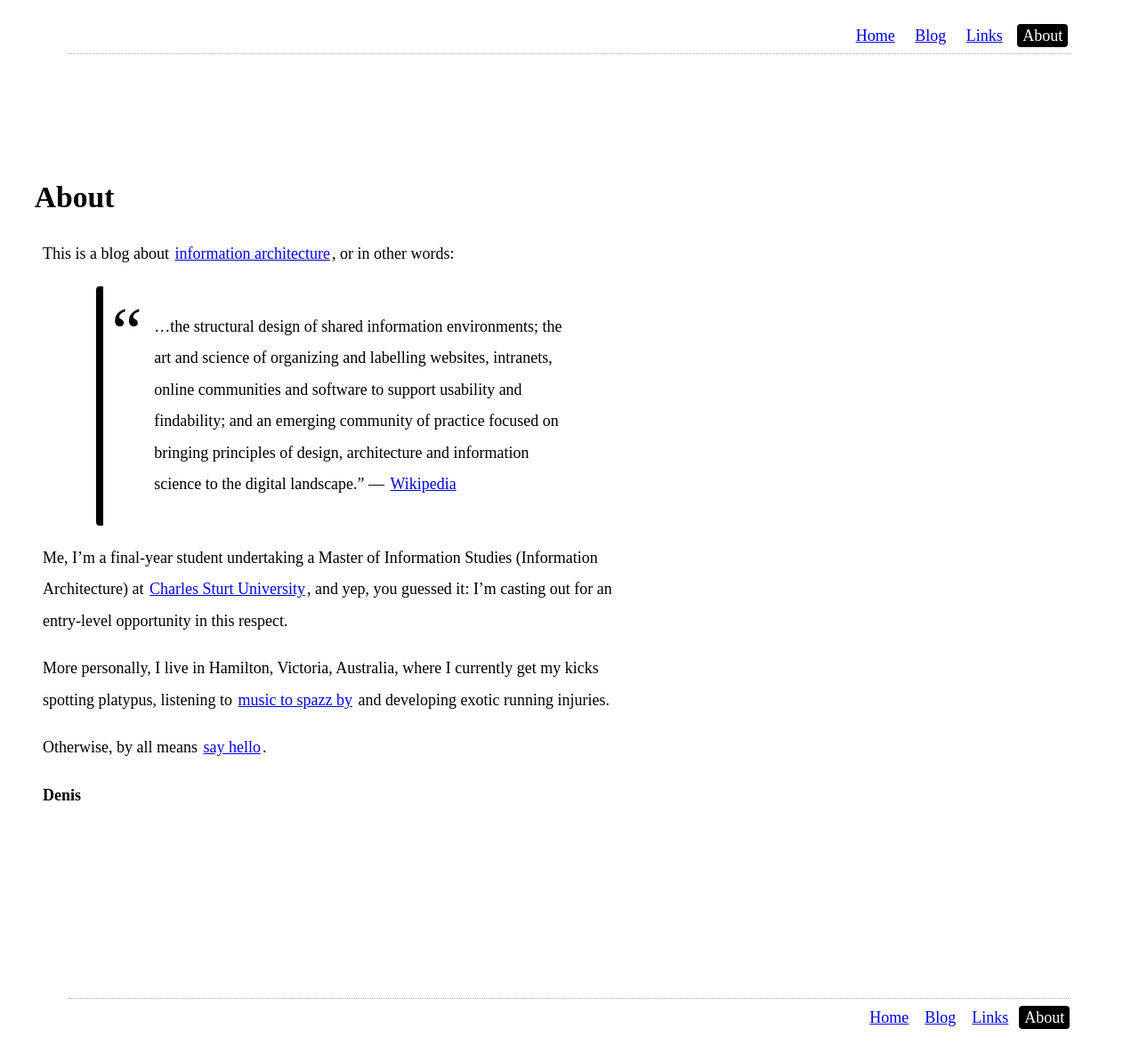
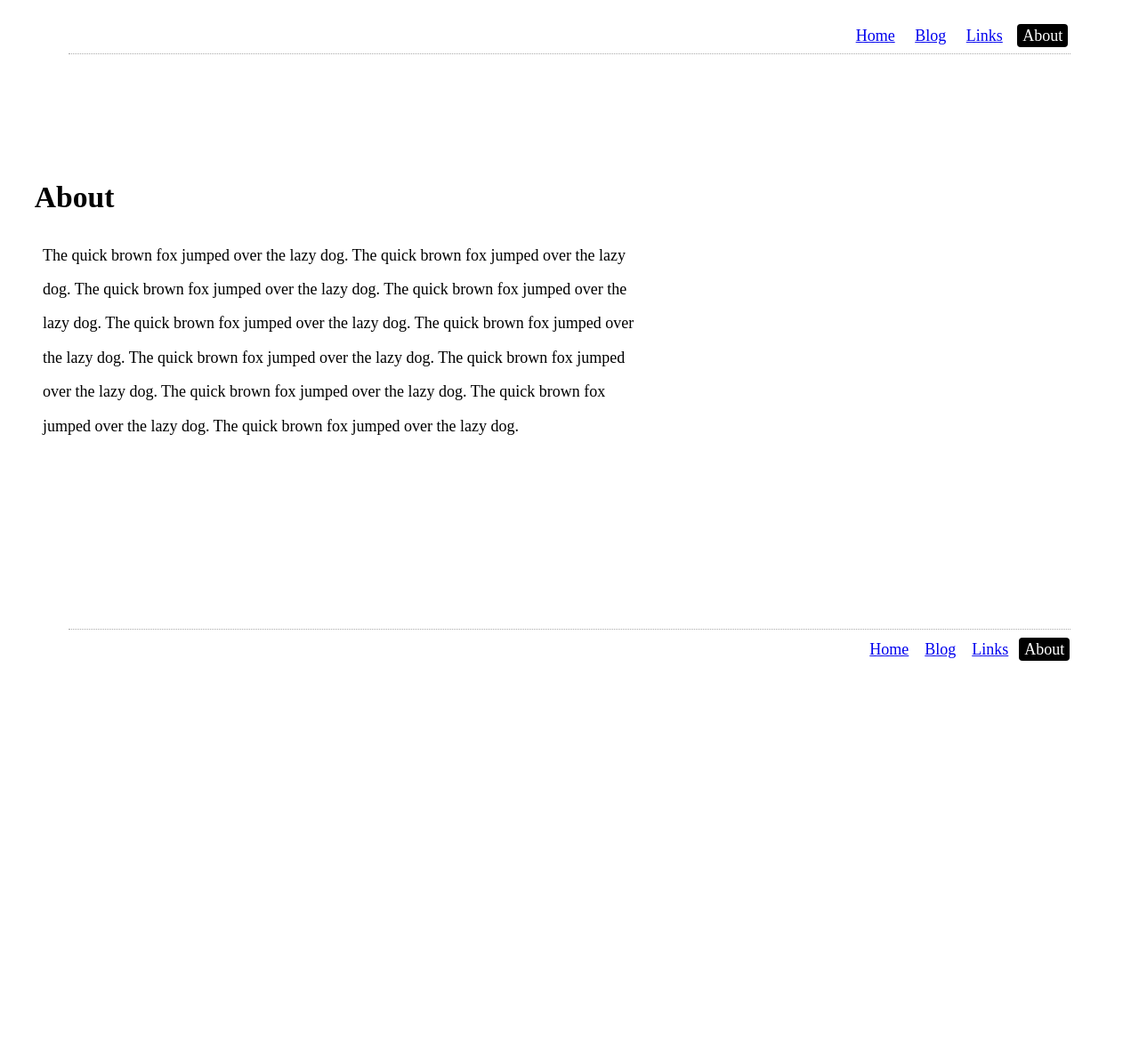
Before and after one commit to denismcdonald/blog, a Jekyll site: the page built from about.md, in a window 1280 px wide. Shown: the whole page at 89% size. Built offline with Jekyll 4.4.1, drawn with Linux system fonts in a browser that asks for light colours; after the commit the page ends 900 px from its top, so only the background shows below that.

Commit message:
Plain improvements

```diff
--- a/_sass/main.scss
+++ b/_sass/main.scss
@@ -59,7 +59,7 @@
     // color: #555555;
     padding: 0.5rem 1rem 0.5rem 3rem;
     // border-left: 8px solid #78C0A8;
-    border-left: 8px solid #000;
+    // border-left: 8px solid #eee;
     line-height: 1.6;
     position: relative;
     quotes: "\201C""\201D""\2018""\2019";
@@ -70,7 +70,7 @@
     content: "\201C";
     // color: #78C0A8;
     font-size: 4rem;
-    font-family: 'Times New Roman', Times, serif;
+    // font-family: 'Times New Roman', Times, serif;
     position: absolute;
     left: 10px;
     top: -10px;
@@ -95,9 +95,9 @@
 }
 
 a:hover {
-    background: #000;
-    border-radius: 4px;
-    color: #fff;
+    // background: #000;
+    // border-radius: 4px;
+    // color: #fff;
     text-decoration: none;
 }
 
@@ -143,7 +143,13 @@
     -webkit-align-items: baseline;
 }
 
+// .archive-list a {
+//     margin: 0;
+//     padding: 0;
+// }
+
 .archive-list p {
+    line-height: 2.25rem;
     margin: 0 4px;
 }
 
@@ -152,10 +158,10 @@
     text-decoration: none;
 }
 
-.archive-list:hover .archive-hr {
-    border-bottom: 1px dotted #fff;
-    opacity: 1;
-}
+// .archive-list:hover .archive-hr {
+//     border-bottom: 1px dotted #fff;
+//     opacity: 1;
+// }
 
 .archive-post-date {
     -webkit-box-flex: 0;
@@ -277,7 +283,7 @@
     border-radius: 4px;
     display: block;
     font-size: 1.75rem;
-    margin-left: -0.5rem;
+    margin-left: -0.75rem;
     margin-right: -0.5rem;
     padding: 4px 10px;
     text-shadow: none;
@@ -285,7 +291,7 @@
 }
 
 h2 {
-    font-size: 1.25rem;
+    font-size: 1.5rem;
 }
 
 .highlight {
@@ -331,14 +337,14 @@
     text-shadow: -2px 1px 1px #fff;
 }
 
-nav a:hover {
-    color: #fff;
-    text-shadow: none;
-}
+// nav a:hover {
+//     color: #fff;
+//     text-shadow: none;
+// }
 
 p {
     font-size: 18px;
-    line-height: 1.85rem;
+    line-height: 2rem;
 }
 
 .post-date {
@@ -365,7 +371,7 @@
 
 pre {
     border-radius: 8px;
-    margin: 1rem -0.25rem;
+    margin: 1rem 0;
     padding: 1rem;
     white-space: pre-wrap;
 }
@@ -409,7 +415,7 @@
 
 .toc {
     display: inline-block;
-    font-size: 0.8rem;
+    font-size: 18px;
     padding: 5px 15px 15px 15px;
     text-align: left;
 }
@@ -419,7 +425,7 @@
     // background-color: #000;
     border-radius: 4px;
     // color: #fff;
-    font-size: 1rem;
+    // font-size: 1rem;
     font-weight: 900;
     line-height: 2rem;
     padding: 3px 8px;
@@ -441,7 +447,7 @@
 ul.toc li:before {
     content: ""counter(item, decimal)"";
     counter-increment: item;
-    font-size: 0.7rem;
+    // font-size: 0.7rem;
     padding: 3px;
 }
 
@@ -458,7 +464,7 @@
 .toc ul li:before {
     content: "("counter(item, lower-latin)")\200B";
     counter-increment: item;
-    font-size: 0.7rem;
+    // font-size: 0.7rem;
 }
 
 .toc ul ul li {
@@ -495,6 +501,10 @@
         font-size: calc(0.4em + 1vw);
     }
 
+    .archive-list p {
+        line-height: 1.5rem;
+    }
+
     aside {
         margin: 1rem 0.25rem -4rem 0;
     }
@@ -522,7 +532,7 @@
     // }
 
     pre {
-        margin: 1rem -1rem;
+        margin: 1rem 0;
     }
 
     .scroll {
@@ -536,6 +546,7 @@
     }
 
     .toc {
+        font-size: 18px;
         margin: 3rem 0 1rem 1rem;
     }
 
@@ -557,7 +568,7 @@
         position: sticky;
         top: 1rem;
         margin-right: 1rem;
-        margin-top: 12.5rem;
+        margin-top: 14rem;
     }
 
     .aside-page {
@@ -570,18 +581,18 @@
         padding-top: 3.5rem;
     }
 
-    .note {
-        clear: right;
-        float: right;
-        font-size: 0.8rem;
-        margin-right: -60%;
-        width: 50%;
-        margin-top: 0;
-        margin-bottom: 0;
-        line-height: 1.3;
-        vertical-align: baseline;
-        position: relative;
-    }
+    // .note {
+    //     clear: right;
+    //     float: right;
+    //     font-size: 0.8rem;
+    //     margin-right: -60%;
+    //     width: 50%;
+    //     margin-top: 0;
+    //     margin-bottom: 0;
+    //     line-height: 1.3;
+    //     vertical-align: baseline;
+    //     position: relative;
+    // }
 
     .toc {
         clear: both;
@@ -596,7 +607,7 @@
         // background-color: #000;
         border-radius: 4px;
         // color: #fff;
-        font-size: 1rem;
+        // font-size: 1rem;
         font-weight: 900;
         line-height: 2rem;
         padding: 3px 8px;
@@ -609,7 +620,7 @@
     .toc-scroll {
         bottom: -2.25rem;
         display: none;
-        font-size: 0.8rem;
+        // font-size: 0.8rem;
         font-weight: 900;
         position: absolute;
         right: -0.25rem;
--- a/about.md
+++ b/about.md
@@ -4,14 +4,4 @@
 
 <h1 class="h1-title">About</h1>
 
-This is a blog about [information architecture](https://www.iainstitute.org/what-is-ia), or in other words:
-
-> ...the structural design of shared information environments; the art and science of organizing and labelling websites, intranets, online communities and software to support usability and findability; and an emerging community of practice focused on bringing principles of design, architecture and information science to the digital landscape." &mdash; [Wikipedia](https://en.wikipedia.org/wiki/Information_architecture)
-
-Me, I'm a final-year student undertaking a Master of Information Studies (Information Architecture) at [Charles Sturt University](https://www.csu.edu.au/), and yep, you guessed it: I'm casting out for an entry-level opportunity in this respect.
-
-More personally, I live in Hamilton, Victoria, Australia, where I currently get my kicks spotting platypus, listening to [music to spazz by](http://wfmu.org/playlists/MS) and developing exotic running injuries.
-
-Otherwise, by all means [say hello](mailto).
-
-**Denis**
+The quick brown fox jumped over the lazy dog. The quick brown fox jumped over the lazy dog. The quick brown fox jumped over the lazy dog. The quick brown fox jumped over the lazy dog. The quick brown fox jumped over the lazy dog. The quick brown fox jumped over the lazy dog. The quick brown fox jumped over the lazy dog. The quick brown fox jumped over the lazy dog. The quick brown fox jumped over the lazy dog. The quick brown fox jumped over the lazy dog. The quick brown fox jumped over the lazy dog.
```
Also changed, not shown: 2 other files.
